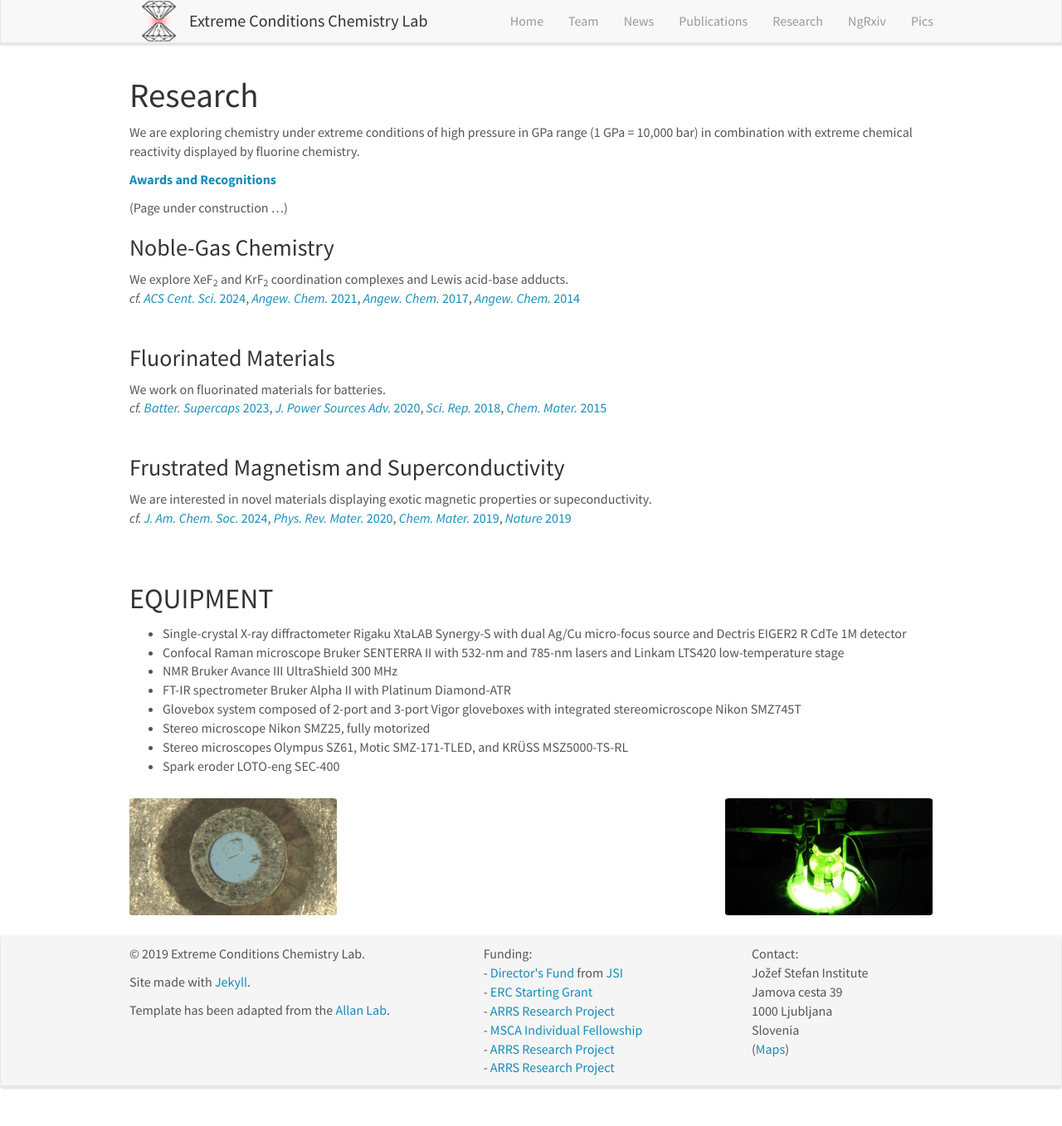
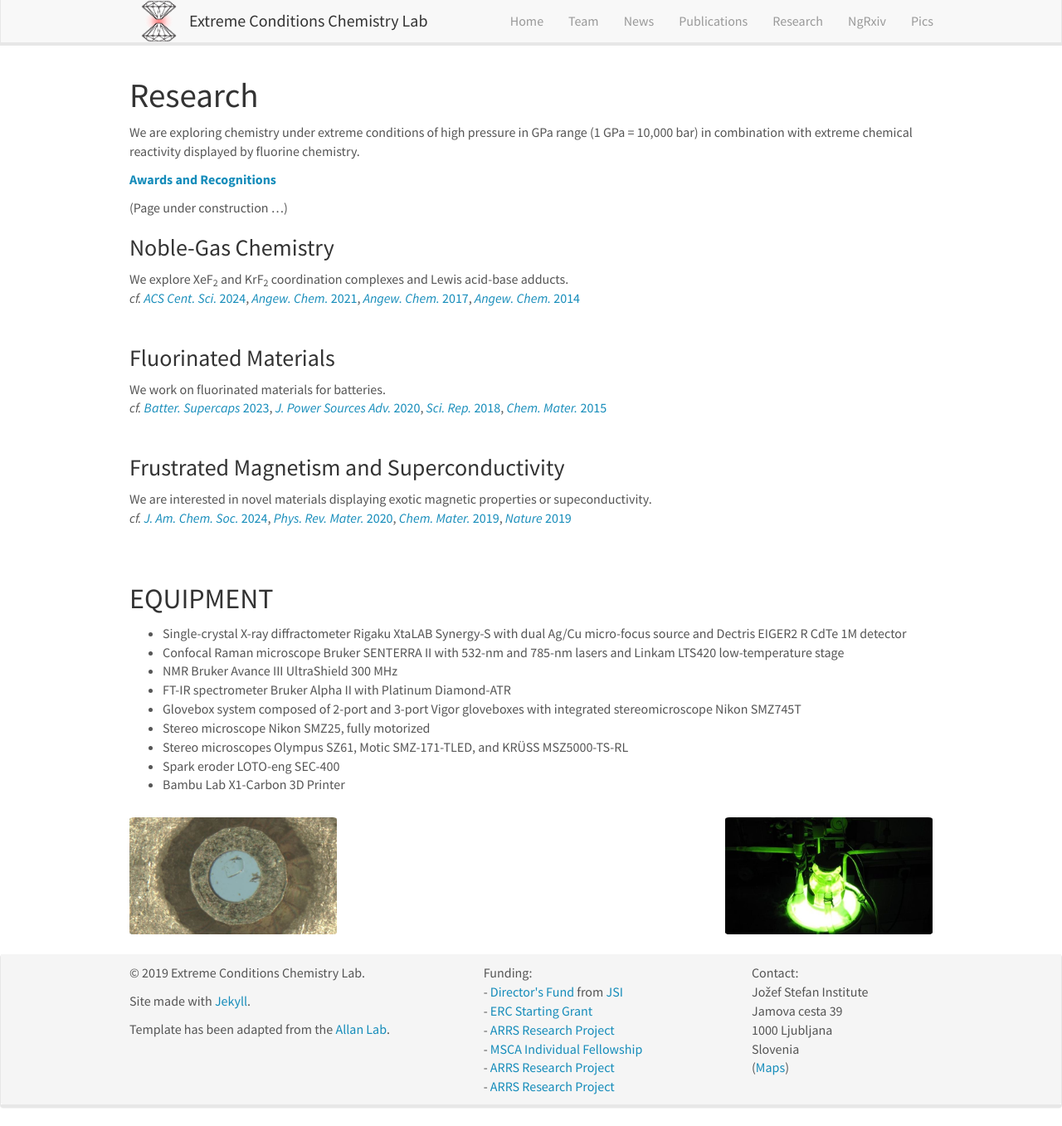
Before and after one commit to eccl-jsi/eccl-jsi.github.io, a Jekyll site: the page built from _pages/research.md, in a window 1280 px wide and 1357 px high. Shown: the whole window at 83% size. Built offline with Jekyll 4.4.1, drawn with Linux system fonts in a browser that asks for light colours; nearby versions of some CDN libraries.

Commit message:
Update research.md

```diff
--- a/_pages/research.md
+++ b/_pages/research.md
@@ -42,6 +42,7 @@ We are interested in novel materials displaying exotic magnetic properties or su
 - Stereo microscope Nikon SMZ25, fully motorized
 - Stereo microscopes Olympus SZ61, Motic SMZ-171-TLED, and KRÜSS MSZ5000-TS-RL
 - Spark eroder LOTO-eng SEC-400
+- Bambu Lab X1-Carbon 3D Printer
 <br>
 
 ![]({{ site.url }}{{ site.baseurl }}/images/KrF2-Photosynthesis-C.jpg){: style="width: 250px; float: right; border: 10px"}
```
